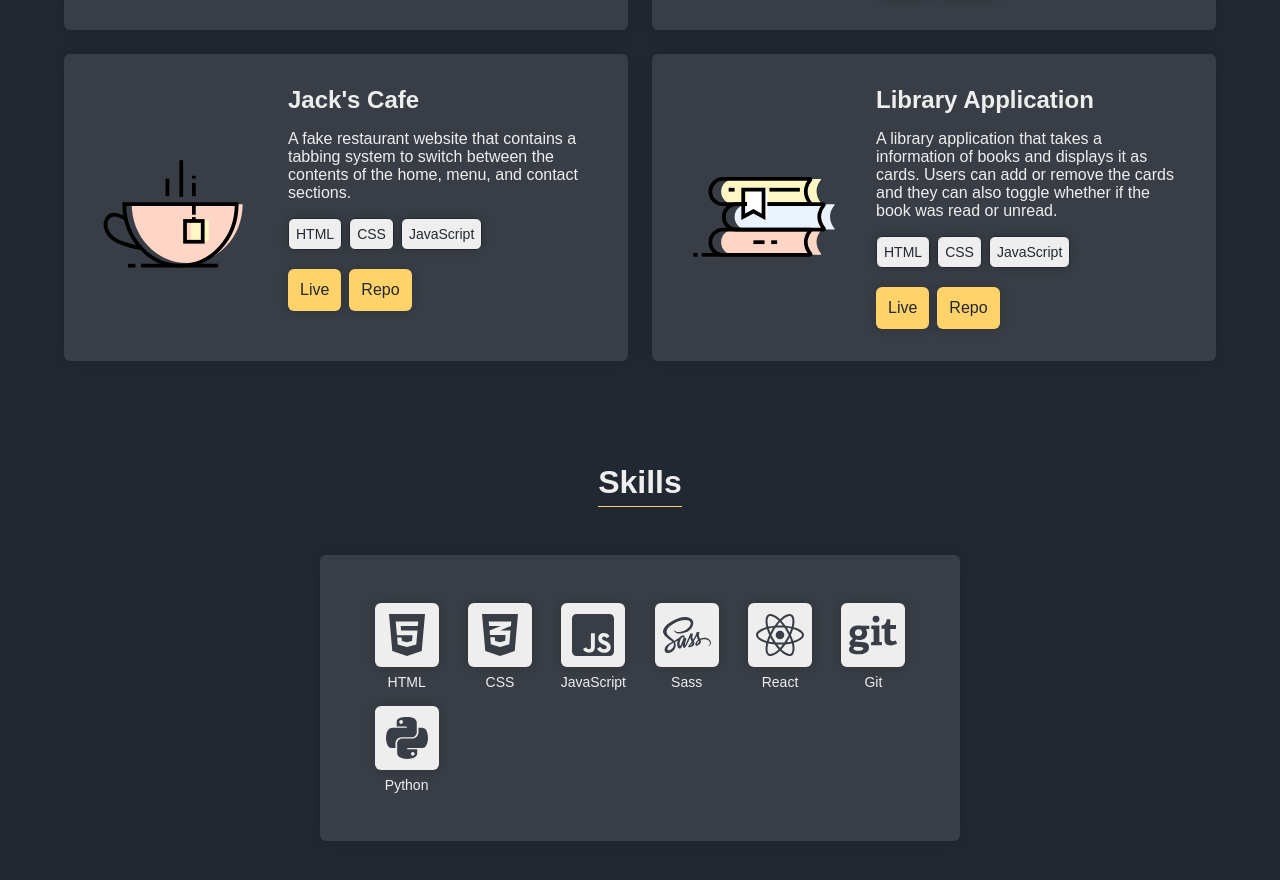
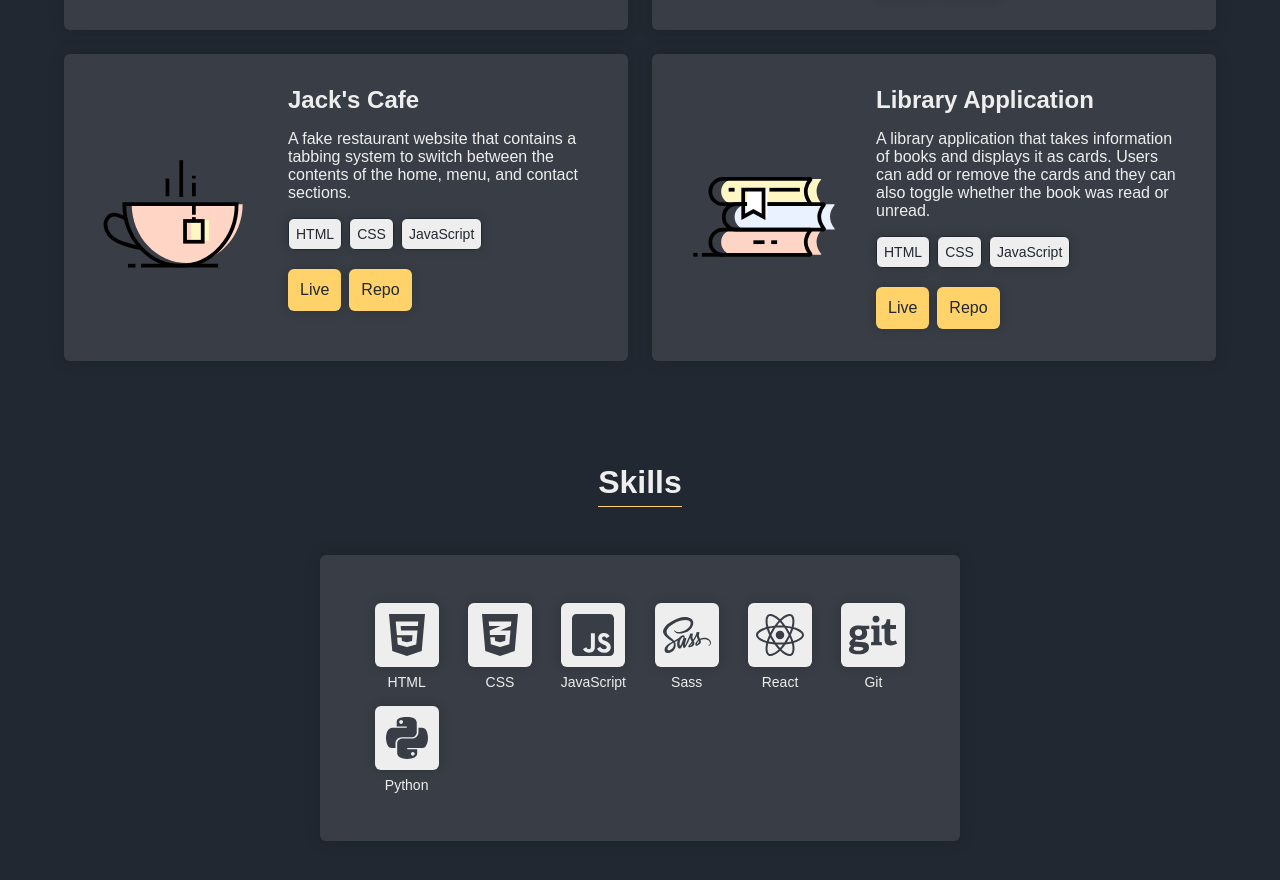
Before and after one commit to JacksonJ97/portfolio, a React (Create React App) app: page / in a window 1280 px wide. Shown: the part 1603-2483 px from the top of the page. Built offline with nearby package versions, Linux system fonts and the light colour scheme.

Commit message:
fixed typos

```diff
--- a/src/data.js
+++ b/src/data.js
@@ -54,7 +54,7 @@ const projectData = [
   {
     title: "Library Application",
     description:
-      "A library application that takes a information of books and displays it as cards. Users can add or remove the cards and they can also toggle whether if the book was read or unread.",
+      "A library application that takes information of books and displays it as cards. Users can add or remove the cards and they can also toggle whether the book was read or unread.",
     technologies: ["HTML", "CSS", "JavaScript"],
     liveLink: "https://jacksonj97-library-app.vercel.app/",
     repoLink: "https://github.com/JacksonJ97/library-app",
```
